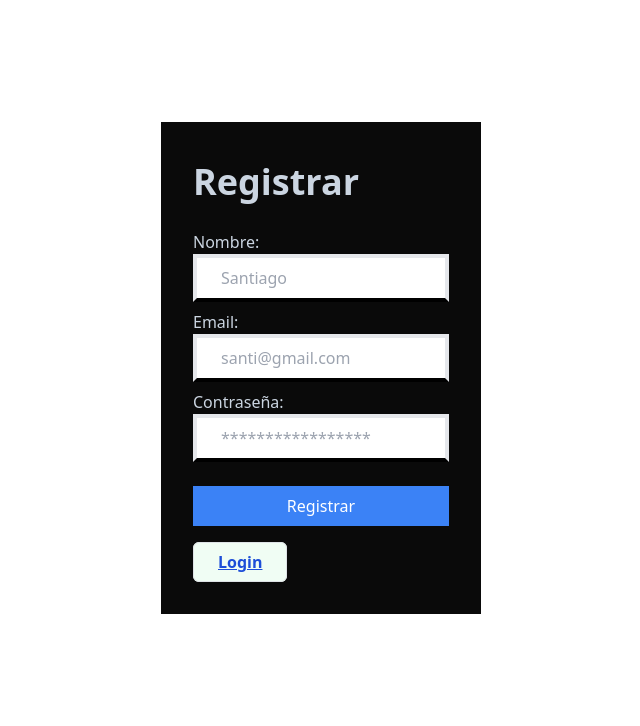
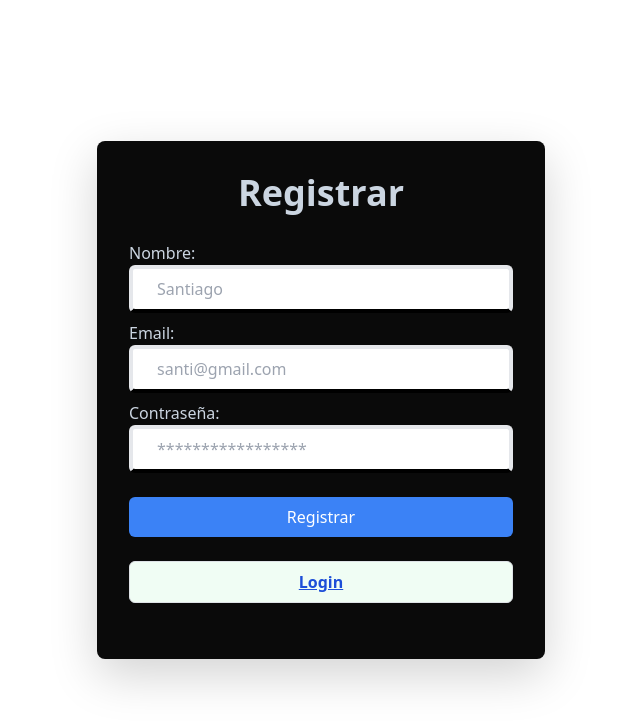
Before and after one commit to punkyDeveloper/notas2, a Next.js app: page /registrar in a window 1280 px wide. Shown: the top 726 px of the page, without its empty margins (319-959 px from the left). Built offline with nearby package versions, Linux system fonts and the light colour scheme.

Commit message:
response registrar

```diff
--- a/src/app/registrar/page.jsx
+++ b/src/app/registrar/page.jsx
@@ -7,28 +7,26 @@ function Signup() {
   const [password, setPassword] = useState('');
   const [error, setError] = useState(null);
 
-
-
   const handleSubmit = async (e) => {
     e.preventDefault();
 
-    // validaciones
+    // Validaciones
     if (!fullName || !email || !password) {
       setError("Por favor, complete todos los campos.");
       return;
     }
     if (password.length < 6) {
-      setError("la contraseña tiene que ser mayor a 6 dijitos.");
+      setError("La contraseña tiene que ser mayor a 6 dígitos.");
       return;
     }
 
-    // Envia los datos
+    // Enviar los datos
     try {
       const url = "/api/registrar"
       const response = await fetch(url, {
         method: "POST",
         headers: {
-          "Content-type": "application/json",
+          "Content-Type": "application/json",
         },
         body: JSON.stringify({
           fullName,
@@ -37,8 +35,7 @@ function Signup() {
         }),
       });
 
-      // valida que si devuelva datos
-
+      // Validar que devuelva datos
       if (response.ok) {
         const data = await response.json();
         console.log("Respuesta del servidor:", data);
@@ -50,16 +47,12 @@ function Signup() {
       console.error(error);
       setError('Error al guardar los datos. Por favor, inténtalo de nuevo.');
     }
-
   };
 
   return (
-
-    <div className="justify-center h-[calc(100vh-4rem)] flex items-center">
-
-      <form onSubmit={handleSubmit} className="bg-neutral-950 px-8 py-10 w-3/12">
-
-        <h1 className="text-4xl font-bold mb-7 text-slate-300">Registrar</h1>
+    <div className="flex items-center justify-center min-h-screen">
+      <form onSubmit={handleSubmit} className="bg-neutral-950 p-8 rounded-lg shadow-lg w-full max-w-md mx-4">
+        <h1 className="text-4xl font-bold mb-7 text-slate-300 text-center">Registrar</h1>
 
         <label className="text-slate-300">Nombre:</label>
         <input
@@ -67,7 +60,7 @@ function Signup() {
           value={fullName}
           type="text"
           placeholder="Santiago"
-          className="border-4 border-b-black px-4 py-2 block mb-2 w-full"
+          className="border-4 border-b-black px-4 py-2 block mb-2 w-full rounded-md"
           name="fullName"
           id="fullName"
         />
@@ -78,44 +71,38 @@ function Signup() {
           value={email}
           type="email"
           placeholder="santi@gmail.com"
-          className="border-4 border-b-black px-4 py-2 block mb-2 w-full"
+          className="border-4 border-b-black px-4 py-2 block mb-2 w-full rounded-md"
           name="email"
           id="email"
         />
 
         <label className="text-slate-300">Contraseña:</label>
         <input
-          onChange={(e) => setPassword(e.target.value)} // Corregido aquí
+          onChange={(e) => setPassword(e.target.value)}
           value={password}
           type="password"
           placeholder="*****************"
-          className="border-4 border-b-black px-4 py-2 block mb-2 w-full"
+          className="border-4 border-b-black px-4 py-2 block mb-2 w-full rounded-md"
           name="password"
           id="password"
         />
-        {/* Conditionally render error message */}
+
         {error && (
-          <div className="bg-orange-100 border-l-4 border-orange-500 text-orange-700 p-4" role="alert">
+          <div className="bg-orange-100 border-l-4 border-orange-500 text-orange-700 p-4 mb-4 rounded-md" role="alert">
             <p className="font-bold">¡Atención!</p>
             <p>{error}</p>
           </div>
         )}
-        <button type="sudmit" className="bg-blue-500 text-white px-4 py-2 block w-full mt-4">
+        <button type="submit" className="bg-blue-500 text-white px-4 py-2 block w-full mt-4 rounded-md">
           Registrar
         </button>
-        <br/>
-        <a href="/" className="bg-green-50 hover:bg-blue-500 text-blue-700 font-semibold hover:text-white py-2 px-4 border border-blue-500 hover:border-transparent rounded">
-
-
-            Login
-
-          </a>
         <br />
-
+        <a href="/" className="block text-center bg-green-50 hover:bg-blue-500 text-blue-700 font-semibold hover:text-white py-2 px-4 border border-blue-500 hover:border-transparent rounded">
+          Login
+        </a>
+        <br />
       </form>
-
     </div>
-
   );
 }
 
```
